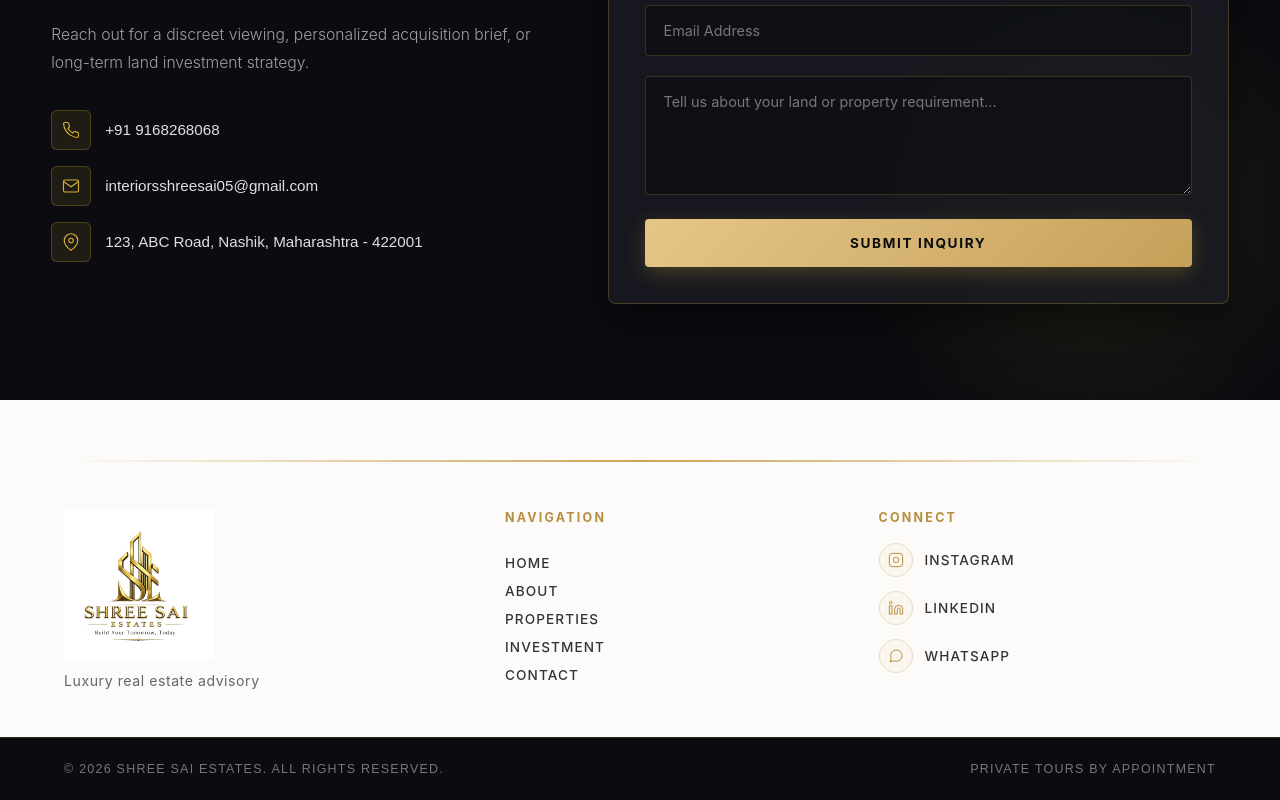
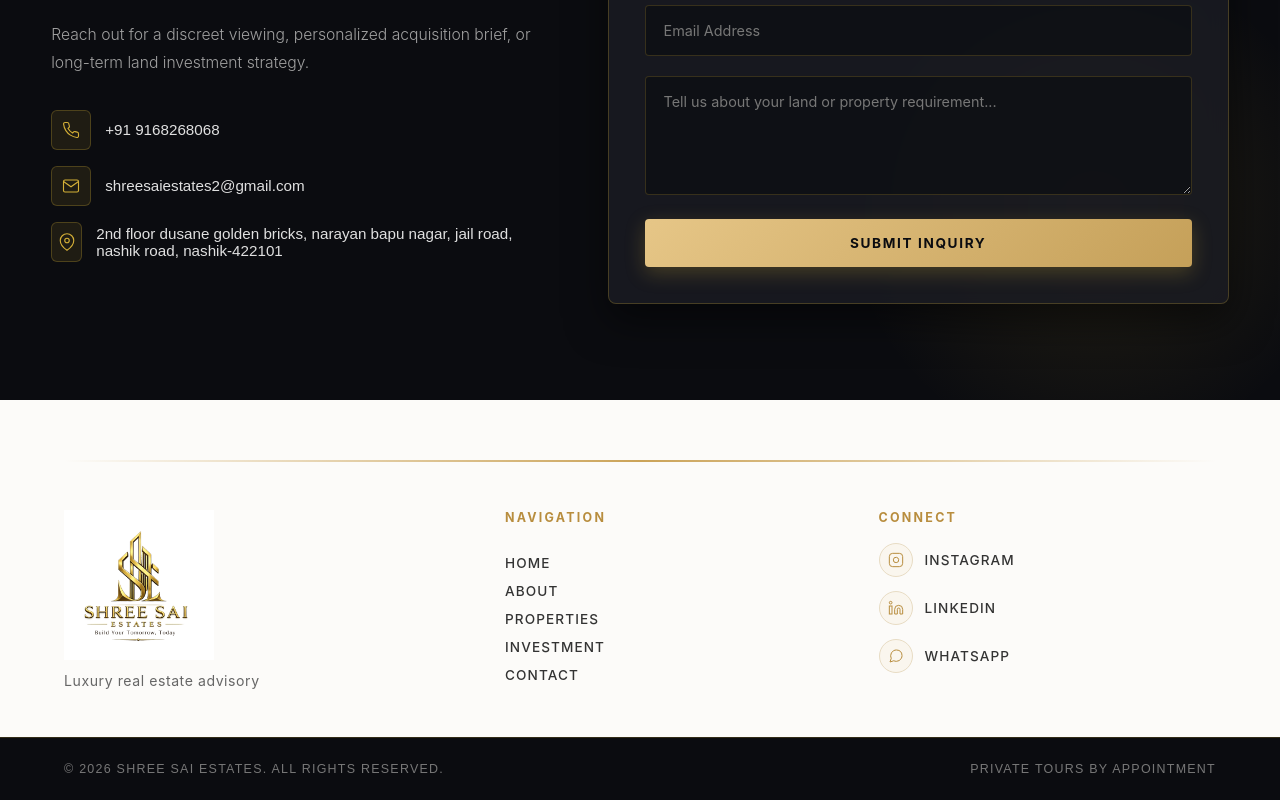
Before and after one commit to Shivamestates7/shivam-estates, a Next.js app: page / in a window 1280 px wide. Shown: the part 6650-7450 px from the top of the page. Built offline with nearby package versions, Linux system fonts and the light colour scheme.

Commit message:
ContactChange

```diff
--- a/src/components/Contact/Contact.tsx
+++ b/src/components/Contact/Contact.tsx
@@ -15,7 +15,7 @@ const contactDetails = [
     ),
   },
   {
-    text: 'interiorsshreesai05@gmail.com',
+    text: 'shreesaiestates2@gmail.com',
     icon: (
       <svg viewBox="0 0 24 24" fill="none" stroke="currentColor" strokeWidth="1.5">
         <path d="M4 4h16c1.1 0 2 .9 2 2v12c0 1.1-.9 2-2 2H4c-1.1 0-2-.9-2-2V6c0-1.1.9-2 2-2z" />
@@ -24,7 +24,7 @@ const contactDetails = [
     ),
   },
   {
-    text: '123, ABC Road, Nashik, Maharashtra - 422001',
+    text: '2nd floor dusane golden bricks, narayan bapu nagar, jail road, nashik road, nashik-422101',
     icon: (
       <svg viewBox="0 0 24 24" fill="none" stroke="currentColor" strokeWidth="1.5">
         <path d="M21 10c0 7-9 13-9 13s-9-6-9-13a9 9 0 0118 0z" />
```
